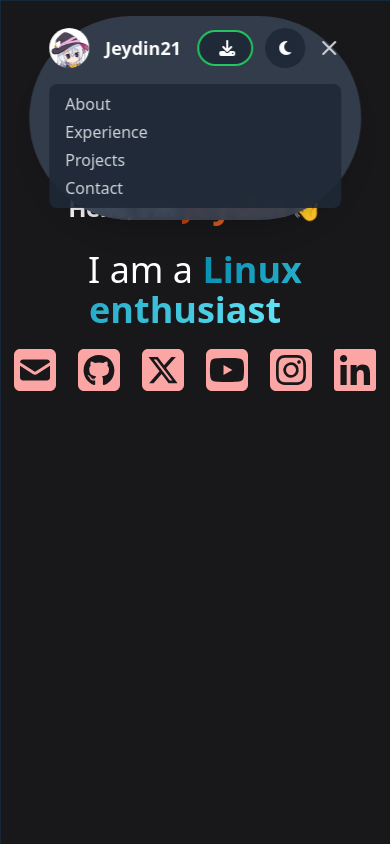
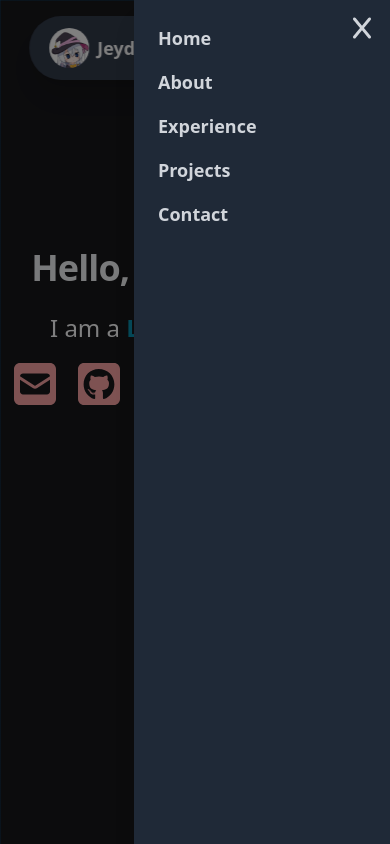
Before and after one commit to Jeydin21/Website, a Next.js app: page / in a window 390 px wide. Both pictures are taken after a click on the button 328 px from the left and 48 px from the top of the page. Shown: the top 844 px of the page. Built offline with nearby package versions, Linux system fonts and the light colour scheme.

Commit message:
Mobile navbar menu rework

```diff
--- a/components/layout/Header.tsx
+++ b/components/layout/Header.tsx
@@ -9,10 +9,10 @@ interface HeaderProps {
 
 export default function Header({ mobileMenuOpen, setMobileMenuOpen, toggleTheme }: HeaderProps) {
   return (
-    <nav className="fixed top-4 left-1/2 transform -translate-x-1/2 bg-gray-700 bg-opacity-90 text-white shadow-xl rounded-full py-3 px-5 z-50 w-[85%] max-w-8xl backdrop-blur-sm">
+    <nav className="fixed top-4 left-1/2 transform -translate-x-1/2 bg-gray-700 bg-opacity-90 text-white shadow-xl rounded-full py-3 px-5 z-30 w-[85%] max-w-8xl backdrop-blur-sm">
       <div className="flex justify-between items-center">
         {/* Left section (Logo and name) */}
-        <div className="flex items-center space-x-4">
+        <div className="flex items-center space-x-2">
           <img
             src="/favicon.png"
             alt="Profile"
@@ -24,7 +24,7 @@ export default function Header({ mobileMenuOpen, setMobileMenuOpen, toggleTheme
         {/* Right section (Links, CV button, and Language button) */}
         <div className="flex items-center space-x-3">
           {/* Navigation links */}
-          <div className="hidden md:flex space-x-6 font-extrabold">
+          <div className="hidden lg:flex space-x-6 font-extrabold">
             <Link href="#hero" title='Home' className="hover:text-green-500">Home</Link>
             <Link href="#about" title='About' className="hover:text-green-500">About</Link>
             <Link href="#experience" title='Experience' className="hover:text-green-500">Experience</Link>
@@ -38,7 +38,7 @@ export default function Header({ mobileMenuOpen, setMobileMenuOpen, toggleTheme
             href="/Resume.pdf"
             title='Download CV'
           >
-            <p className="hidden md:block">Download CV</p>
+            <p className="hidden lg:block">Download CV</p>
             <span className='ml-1'><i><FaDownload /></i></span>
           </Link>
 
@@ -57,7 +57,7 @@ export default function Header({ mobileMenuOpen, setMobileMenuOpen, toggleTheme
           {/* Mobile menu button */}
           <button
             onClick={() => setMobileMenuOpen(!mobileMenuOpen)}
-            className="md:hidden text-gray-300 hover:text-white focus:outline-none"
+            className="lg:hidden text-gray-300 hover:text-white focus:outline-none"
           >
             <svg
               className="w-6 h-6"
@@ -76,18 +76,6 @@ export default function Header({ mobileMenuOpen, setMobileMenuOpen, toggleTheme
           </button>
         </div>
       </div>
-
-      {/* Mobile menu */}
-      {mobileMenuOpen && (
-        <div className="md:hidden mt-4 rounded-lg bg-gray-800 bg-opacity-90 py-2 px-4">
-          <div className="space-y-1">
-            <Link href="#about" className="block text-gray-300 hover:text-white">About</Link>
-            <Link href="#experience" className="block text-gray-300 hover:text-white">Experience</Link>
-            <Link href="#projects" className="block text-gray-300 hover:text-white">Projects</Link>
-            <Link href="#contact" className="block text-gray-300 hover:text-white">Contact</Link>
-          </div>
-        </div>
-      )}
     </nav>
   );
 }
--- a/components/layout/MainLayout.tsx
+++ b/components/layout/MainLayout.tsx
@@ -29,7 +29,7 @@ export default function MainLayout({ children }: { children: ReactNode }) {
         <meta name="viewport" content="width=device-width, initial-scale=1.0" />
       </Head>
 
-      <div className="bg-light-background dark:bg-dark-background transition-all duration-300">
+      <div className="transition-all duration-300">
         {children}
       </div>
     </>
--- a/components/sections/Hero.tsx
+++ b/components/sections/Hero.tsx
@@ -4,18 +4,18 @@ import { ReactTyped } from "react-typed";
 export default function Hero() {
   return (
     <div className="h-screen relative isolate px-6 pt-14 lg:px-8">
-      <div className="mx-auto max-w-2xl py-32 sm:py-48 lg:py-56">
+      <div className="mx-auto max-w-2xl py-48 lg:py-56">
         <div className="text-center">
-          <h1 className="text-2xl font-extrabold leading-9 tracking-tight text-gray-900 dark:text-gray-100 sm:text-4xl sm:leading-10 md:text-5xl md:leading-14">
+          <h1 className="text-4xl font-extrabold leading-9 tracking-tight text-gray-900 dark:text-gray-100 sm:text-4xl sm:leading-10 md:text-5xl md:leading-14">
             Hello, I'm{' '}
             <span className="from-orange-600 to-orange-500 dark:from-orange-700 dark:to-orange-400 mt-10 bg-gradient-to-r bg-clip-text text-center text-4xl font-extrabold tracking-tight text-transparent sm:text-5xl lg:text-6xl">
               Jeydin
             </span>{' '}
             👋
           </h1>
-          <p className="mt-6 text-4xl leading-8 text-black dark:text-white mb-2">
+          <p className="mt-6 text-2xl leading-8 text-black dark:text-white mb-2 sm:text-2xl sm:leading-10 md:text-4xl md:leading-14">
             I am a{' '}
-            <span className="text-4xl font-extrabold text-transparent bg-clip-text bg-gradient-to-r from-cyan-600 to-cyan-400 dark:to-cyan-300 ">
+            <span className="text-2xl font-extrabold text-transparent sm:text-2xl sm:leading-10 md:text-4xl md:leading-14 bg-clip-text bg-gradient-to-r from-cyan-600 to-cyan-400 dark:to-cyan-300 ">
               <ReactTyped
                 strings={["student", "developer", "Linux enthusiast", "frontend developer"]}
                 typeSpeed={50}
--- a/pages/index.tsx
+++ b/pages/index.tsx
@@ -2,13 +2,15 @@ import Hero from "@/components/sections/Hero";
 import About from "@/components/sections/About";
 import Experience from "@/components/sections/Experience";
 import Header from "@/components/layout/Header";
-
 import { useState, useEffect } from 'react';
 import { useCookies } from 'react-cookie';
+import { FaX } from 'react-icons/fa6';
+import Link from 'next/link';
 
 export default function Landing() {
   const [cookies, setCookie] = useCookies(['theme']);
   const [theme, setTheme] = useState(cookies.theme || 'dark');
+  const [mobileMenuOpen, setMobileMenuOpen] = useState(false);
 
   useEffect(() => {
     setCookie('theme', theme, { sameSite: 'lax' });
@@ -19,14 +21,34 @@ export default function Landing() {
     setTheme((prevTheme = theme) => (prevTheme === 'dark' ? 'light' : 'dark'));
   };
 
-  const [mobileMenuOpen, setMobileMenuOpen] = useState(false);
-
   return (
-    <div className="bg-light-background dark:bg-dark-background2 bg-fixed bg-[linear-gradient(to_right,#0096FF20_1px,transparent_1px),linear-gradient(to_bottom,#0096FF20_1px,transparent_1px)] bg-[size:48px_48px] transition-all">
+    <div className={`bg-light-background dark:bg-dark-background2 bg-fixed bg-[linear-gradient(to_right,#0096FF20_1px,transparent_1px),linear-gradient(to_bottom,#0096FF20_1px,transparent_1px)] bg-[size:48px_48px] transition-all`}>
       <Header mobileMenuOpen={mobileMenuOpen} setMobileMenuOpen={setMobileMenuOpen} toggleTheme={toggleTheme} />
       <Hero />
       <About />
       <Experience />
+
+      {/* Mobile menu */}
+      {mobileMenuOpen && (
+        <>
+          <div className="fixed inset-0 bg-black opacity-50 z-40" onClick={() => setMobileMenuOpen(false)}></div>
+          <div className={`fixed inset-y-0 right-0 z-50 w-64 bg-gray-800 shadow-xl transform transition-transform duration-300 ${mobileMenuOpen ? 'translate-x-0' : 'translate-x-full'}`}>
+            <button
+              onClick={() => setMobileMenuOpen(false)}
+              className="absolute top-4 right-4 text-gray-300 hover:text-green-500 focus:outline-none"
+            >
+              <FaX className="w-6 h-6" />
+            </button>
+            <div className="flex flex-col items-start p-6 space-y-4 font-extrabold">
+              <Link href="#hero" className="text-gray-300 hover:text-green-500 text-lg" onClick={() => setMobileMenuOpen(false)}>Home</Link>
+              <Link href="#about" className="text-gray-300 hover:text-green-500 text-lg" onClick={() => setMobileMenuOpen(false)}>About</Link>
+              <Link href="#experience" className="text-gray-300 hover:text-green-500 text-lg" onClick={() => setMobileMenuOpen(false)}>Experience</Link>
+              <Link href="#projects" className="text-gray-300 hover:text-green-500 text-lg" onClick={() => setMobileMenuOpen(false)}>Projects</Link>
+              <Link href="#contact" className="text-gray-300 hover:text-green-500 text-lg" onClick={() => setMobileMenuOpen(false)}>Contact</Link>
+            </div>
+          </div>
+        </>
+      )}
     </div>
   );
 }
```
